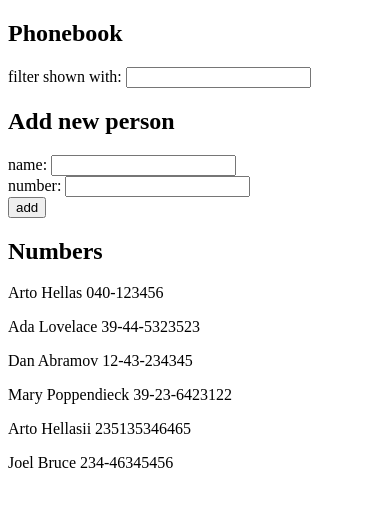
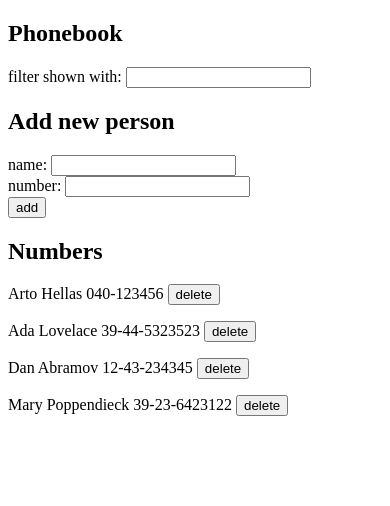
Before and after one commit to osmakins/fullstackopen_2024, a React (Vite) app in the folder part2/phonebook/: page / in a window 390 px wide. Shown: the top 506 px of the page. Built offline with nearby package versions, Linux system fonts and the light colour scheme; data requests are answered from the project's data file.

Commit message:
x.2.14: Phonebook, step 9 - implement delete, string id, cleaner person service

```diff
--- a/part2/phonebook/db.json
+++ b/part2/phonebook/db.json
@@ -19,16 +19,6 @@
       "name": "Mary Poppendieck",
       "number": "39-23-6423122",
       "id": "4"
-    },
-    {
-      "id": 5,
-      "name": "Arto Hellasii",
-      "number": "235135346465"
-    },
-    {
-      "id": 6,
-      "name": "Joel Bruce",
-      "number": "234-46345456"
     }
   ]
 }
--- a/part2/phonebook/src/App.jsx
+++ b/part2/phonebook/src/App.jsx
@@ -3,6 +3,7 @@ import Persons from './component/Persons'
 import {FilterPerson} from './component/FilterPerson'
 import AddPerson from './component/AddPerson'
 import personService from './services/persons'
+import axios from 'axios'
 
 const App = () => {
   const [persons, setPersons] = useState([])
@@ -15,7 +16,7 @@ const App = () => {
   const handleSearch = (event) => setPbSearch(event.target.value)
 
   useEffect(() => {
-    personService.getAll().then(repsonse => setPersons(repsonse.data))
+    personService.getAll().then(repsonse => setPersons(repsonse))
   }, [])
 
   const handleSubmit = (event) =>{
@@ -30,9 +31,17 @@ const App = () => {
     const newPerson = {
       name: newName,
       number: newNumber,
-      id: persons.length + 1
+      id: (persons.length + 1).toString()
     }
-    personService.create(newPerson).then(response => setPersons(persons.concat(response.data)))
+    personService.create(newPerson).then(response => setPersons(persons.concat(response)))
+  }
+
+  const handleDelete = (person) =>{
+    const remove = window.confirm(`Delete ${person.name} ?`)
+
+    if(remove){
+      personService.remove(person.id).then(response => setPersons(persons.filter(obj => obj.id !== response.id)))
+    }
   }
 
   const personsToShow = pbSearch ? persons.filter(person => person.name.toLowerCase().includes(pbSearch.toLowerCase())) : persons
@@ -44,7 +53,7 @@ const App = () => {
       <h2>Add new person</h2>
       <AddPerson handleSubmit={handleSubmit} newName={newName} handleName={handleName} newNumber={newNumber} handleNumber={handleNumber}/>
       <h2>Numbers</h2>
-      <Persons personsToShow={personsToShow}/>
+      <Persons personsToShow={personsToShow} handleDelete={handleDelete}/>
     </div>
   )
 }
--- a/part2/phonebook/src/component/Persons.jsx
+++ b/part2/phonebook/src/component/Persons.jsx
@@ -1,7 +1,8 @@
-const Persons = ({ personsToShow }) => {
+
+const Persons = ({ personsToShow, handleDelete }) => {
     return (
       <div>
-        {personsToShow.map(person =><p key={person.id}>{person.name} {person.number}</p>)}
+        {personsToShow.map(person =><p key={person.id}>{person.name} {person.number} <button onClick={() => handleDelete(person)}>delete</button></p>)}
       </div>
     );
   }
--- a/part2/phonebook/src/services/persons.js
+++ b/part2/phonebook/src/services/persons.js
@@ -2,19 +2,23 @@ import axios from 'axios'
 const baseUrl = 'http://localhost:3001/persons'
 
 const getAll = () => {
-  return axios.get(baseUrl)
+  const request = axios.get(baseUrl)
+  return request.then(response => response.data)
 }
 
 const create = newObject => {
-  return axios.post(baseUrl, newObject)
+  const request = axios.post(baseUrl, newObject)
+  return request.then(response => response.data)
 }
 
 const update = (id, newObject) => {
-  return axios.put(`${baseUrl}/${id}`, newObject)
+  const request = axios.put(`${baseUrl}/${id}`, newObject)
+  return request.then(response => response.data)
 }
 
-export default {
-  getAll: getAll,
-  create: create,
-  update: update
+const remove = (id) =>{
+  const request = axios.delete(`${baseUrl}/${id}`)
+  return request.then(response => response.data)
 }
+
+export default { getAll, create, update, remove }
```
